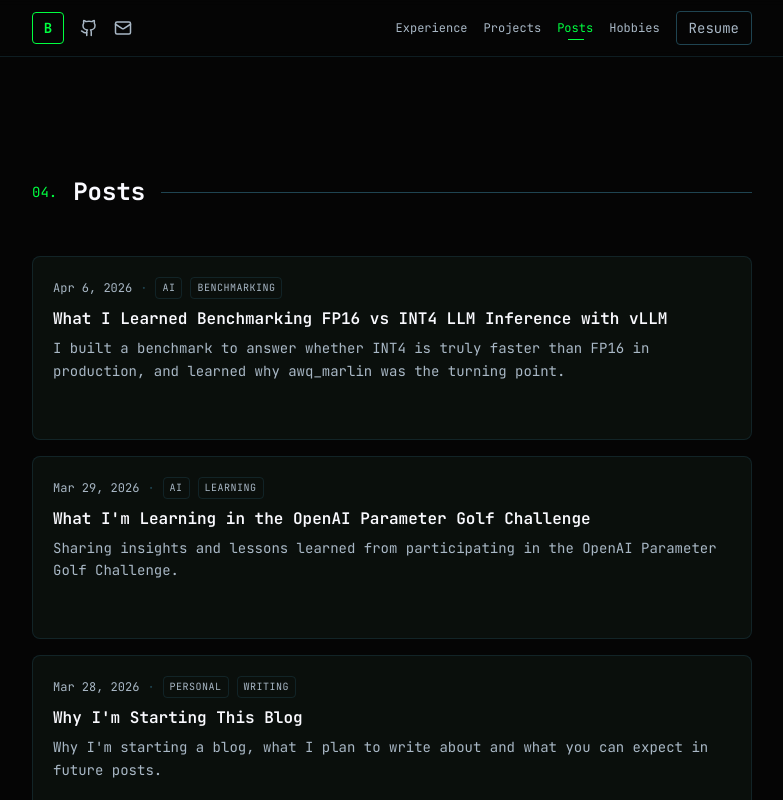
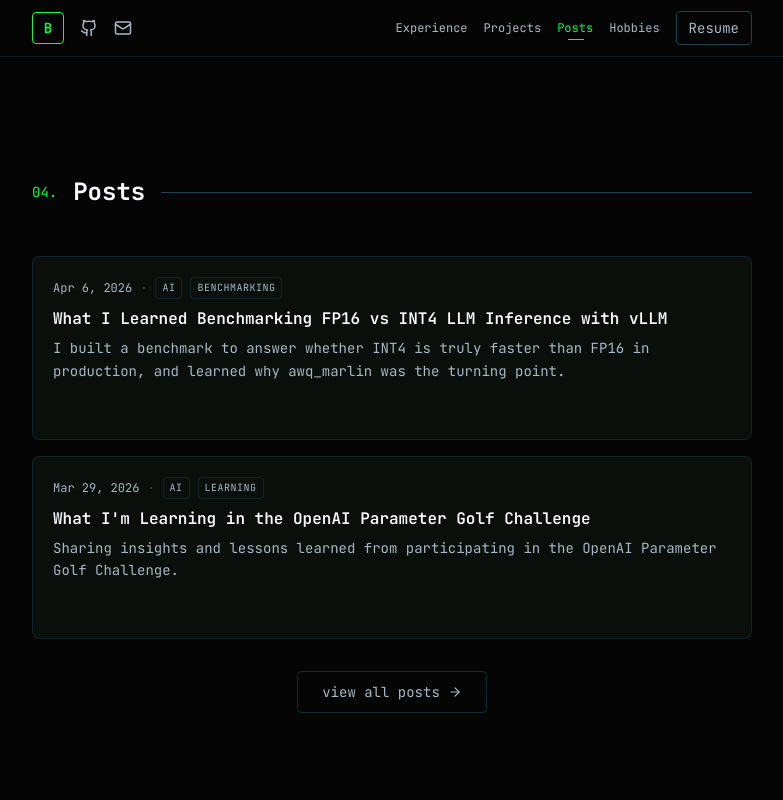
Before and after one commit to bereketlemma/bereket-portfolio, a Next.js app: page / in a window 1280 px wide. Both pictures are taken after a click on the button "Posts". Shown: the top 800 px of the page, without its empty margins (248-1031 px from the left). Built offline with nearby package versions, Linux system fonts and the light colour scheme.

Commit message:
fix(posts): remove blog intro post from homepage preview
'Why I'm Starting This Blog' was one of three featured posts on the homepage.
Replaced with only technical posts so the first impression is engineering
depth, not that a blog was started.

```diff
--- a/app/home/_components/latest-post.tsx
+++ b/app/home/_components/latest-post.tsx
@@ -20,13 +20,6 @@ const latestPosts = [
     date: "2026-03-29",
     excerpt: "Sharing insights and lessons learned from participating in the OpenAI Parameter Golf Challenge.",
     tags: ["AI", "Learning"],
-  },
-  {
-    slug: "introduction",
-    title: "Why I'm Starting This Blog",
-    date: "2026-03-28",
-    excerpt: "Why I'm starting a blog, what I plan to write about and what you can expect in future posts.",
-    tags: ["Personal", "Writing"],
   },
 ]
 
```
